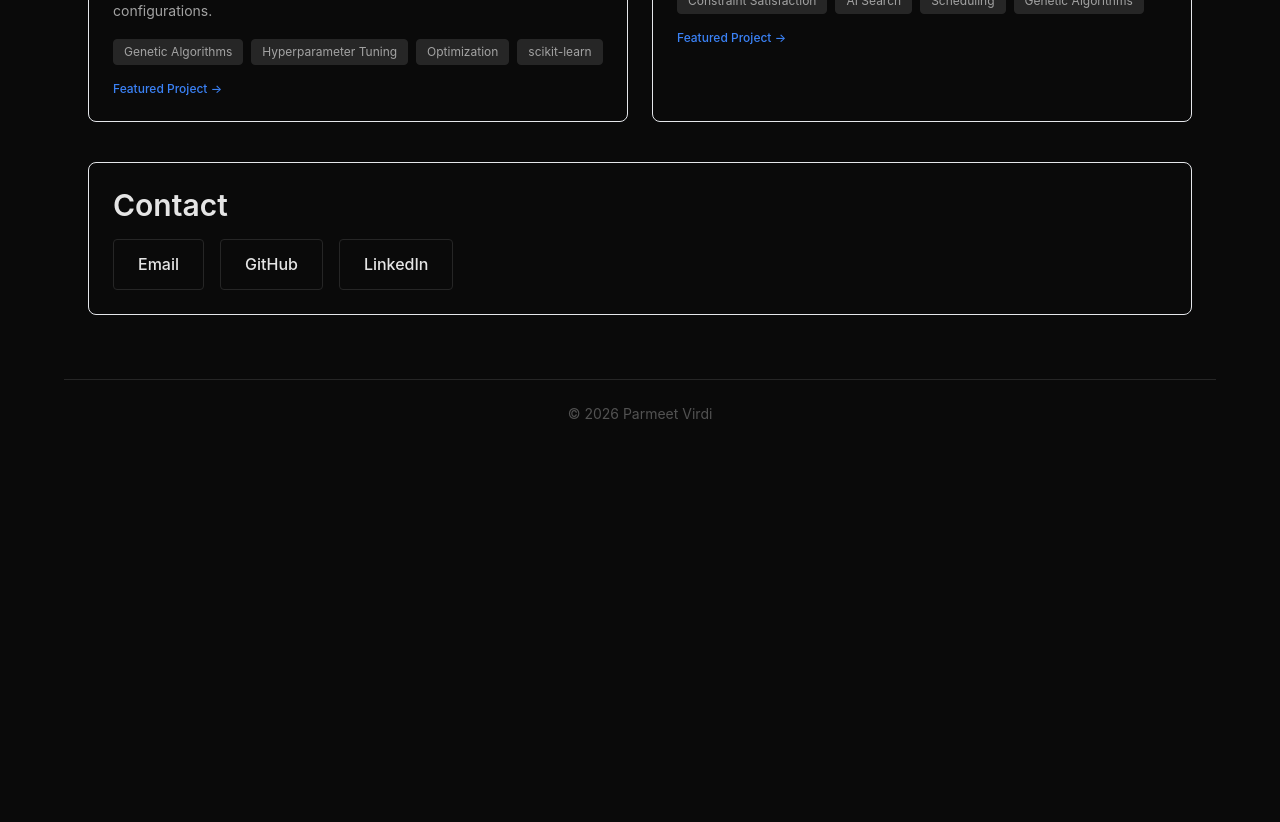
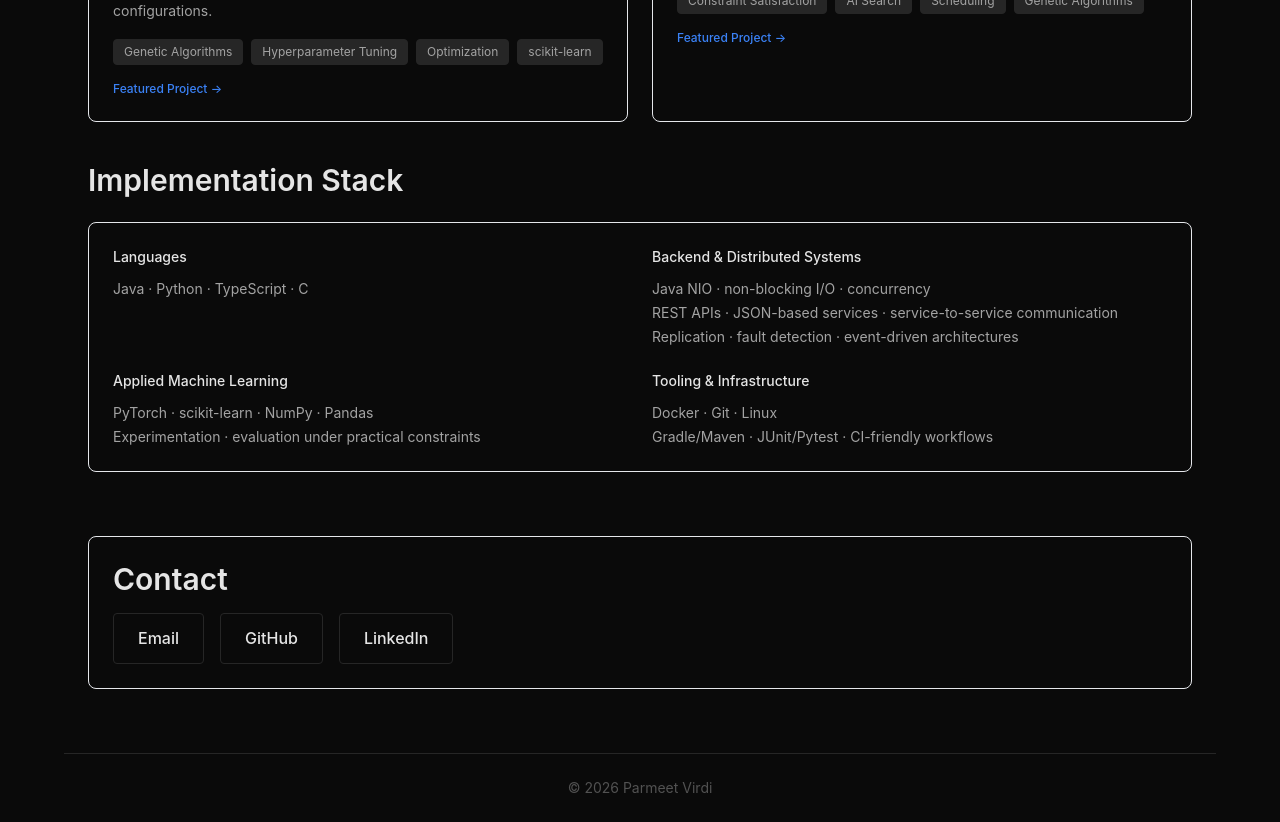
Before and after one commit to parmeetv23/portfolio, a Next.js app: page / in a window 1280 px wide. Shown: the part 1220-2042 px from the top of the page. Before the commit the page ends 1668 px from the top, so only its background shows below. Built offline with nearby package versions, Linux system fonts and the light colour scheme; no server answers.

Commit message:
added skills

```diff
--- a/app/page.tsx
+++ b/app/page.tsx
@@ -20,7 +20,8 @@ export default function Home() {
                         Backend / Distributed Systems / Applied ML / Full Stack
                     </p>
                     <p className="text-lg text-muted-foreground mb-6 max-w-2xl">
-                        Building reliable backend systems with fault tolerance, distributed consensus, and pragmatic ML applications.</p>
+                        Building reliable backend systems with fault tolerance, distributed consensus, and pragmatic ML applications.
+                    </p>
                     <div className="flex flex-wrap gap-4 mb-10">
                         <Button href="/projects" variant="secondary">
                             Projects
@@ -48,6 +49,7 @@ export default function Home() {
                                     I enjoy working across APIs, scaling, and failure handling, and thinking through practical tradeoffs. I also explore how machine learning can be applied to problems with real constraints, where practicality matters more than theory.
                                 </p>
                             </div>
+
                             <div>
                                 <h3 className="text-sm font-medium text-foreground mb-3">
                                     Areas of Focus
@@ -92,6 +94,49 @@ export default function Home() {
                 </div>
             </section>
 
+            {/* Skills / Implementation Stack */}
+            <section className="max-w-6xl mx-auto px-6 py-8">
+                <h2 className="text-3xl font-semibold mb-6 text-foreground">Implementation Stack</h2>
+
+                <div className="border border-border/50 bg-border/40 rounded-lg p-5 md:p-6">
+                    <div className="grid grid-cols-1 md:grid-cols-2 gap-6 text-muted-foreground">
+
+                        <div>
+                            <h3 className="text-sm font-medium text-foreground mb-3">Languages</h3>
+                            <ul className="space-y-1 text-sm">
+                                <li>Java · Python · TypeScript · C</li>
+                            </ul>
+                        </div>
+
+                        <div>
+                            <h3 className="text-sm font-medium text-foreground mb-3">Backend & Distributed Systems</h3>
+                            <ul className="space-y-1 text-sm">
+                                <li>Java NIO · non-blocking I/O · concurrency</li>
+                                <li>REST APIs · JSON-based services · service-to-service communication</li>
+                                <li>Replication · fault detection · event-driven architectures</li>
+                            </ul>
+                        </div>
+
+                        <div>
+                            <h3 className="text-sm font-medium text-foreground mb-3">Applied Machine Learning</h3>
+                            <ul className="space-y-1 text-sm">
+                                <li>PyTorch · scikit-learn · NumPy · Pandas</li>
+                                <li>Experimentation · evaluation under practical constraints</li>
+                            </ul>
+                        </div>
+
+                        <div>
+                            <h3 className="text-sm font-medium text-foreground mb-3">Tooling & Infrastructure</h3>
+                            <ul className="space-y-1 text-sm">
+                                <li>Docker · Git · Linux</li>
+                                <li>Gradle/Maven · JUnit/Pytest · CI-friendly workflows</li>
+                            </ul>
+                        </div>
+
+                    </div>
+                </div>
+            </section>
+
             {/* Contact Section */}
             <section id="contact" className="max-w-6xl mx-auto px-6 py-8">
                 <div className="border border-border/50 bg-border/40 rounded-lg p-5 md:p-6">
```
Lines whose indentation alone changed are shown as unchanged.
